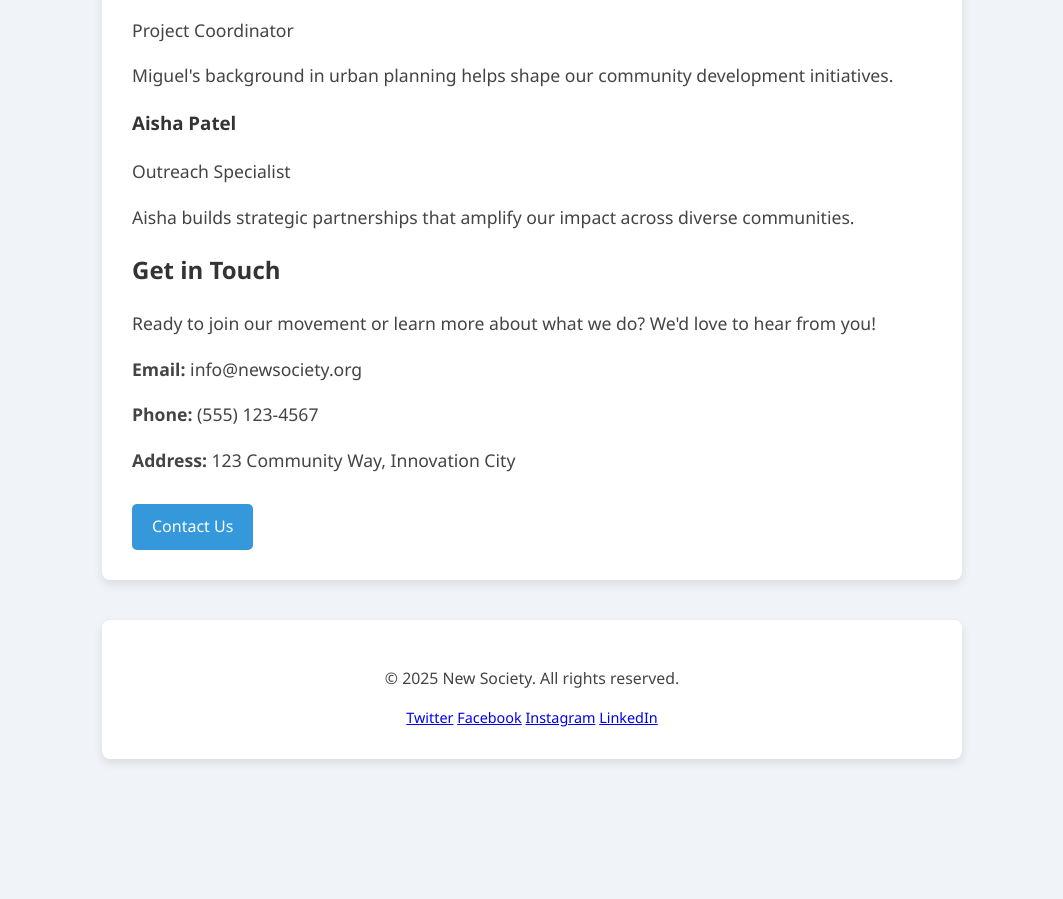
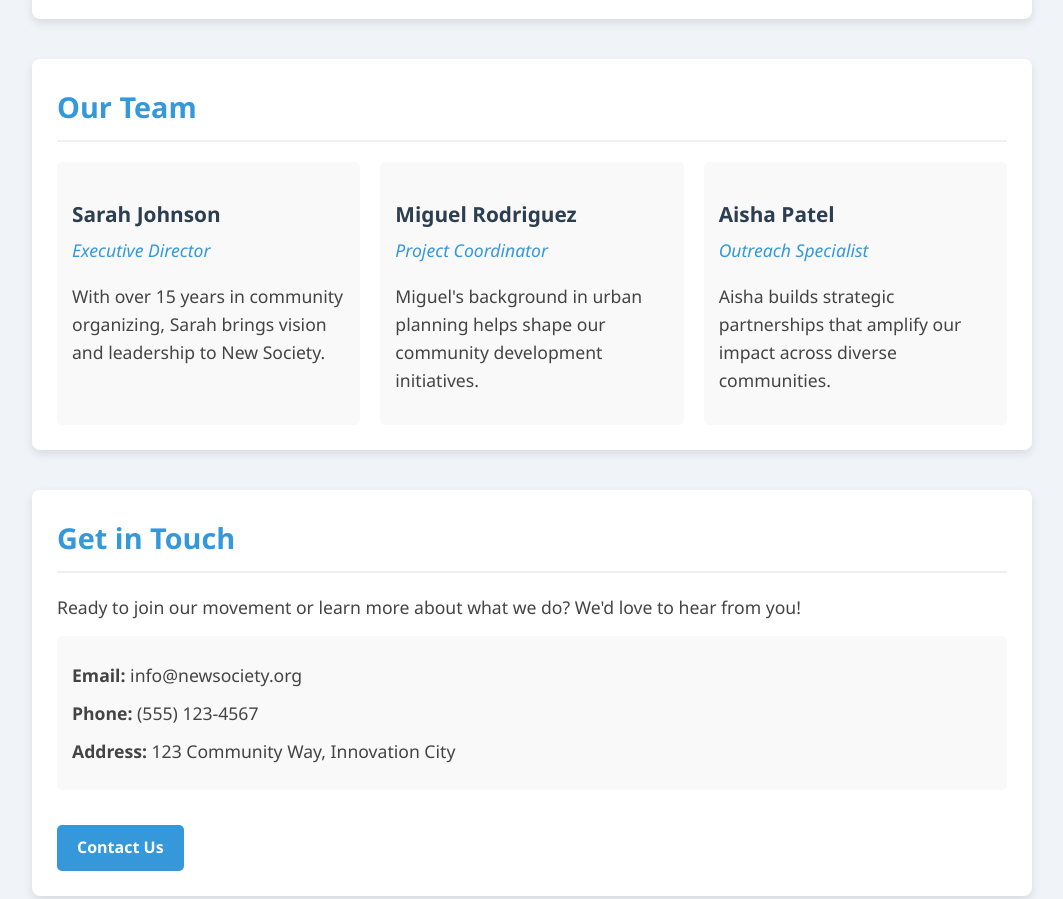
Before and after one commit to Boris-from-Berlin/new-society-test, a plain HTML site: page index.html in a window 1280 px wide. Shown: the part 1190-2089 px from the top of the page, without its empty margins (108-1171 px from the left). Before the commit the page ends 2009 px from the top, so only its background shows below. Drawn offline with Linux system fonts and the light colour scheme.

Commit message:
Update CSS for new content sections

```diff
--- a/styles.css
+++ b/styles.css
@@ -4,31 +4,64 @@ body {
     font-family: 'Segoe UI', Tahoma, Geneva, Verdana, sans-serif;
     line-height: 1.6;
     margin: 0;
-    padding: 20px;
+    padding: 0;
     background-color: #f0f4f8;
     color: #333;
 }
 
 .container {
-    max-width: 800px;
-    margin: 40px auto;
-    padding: 30px;
-    background-color: #fff;
-    border-radius: 8px;
-    box-shadow: 0 4px 10px rgba(0,0,0,0.1);
+    max-width: 1000px;
+    margin: 0 auto;
+    padding: 20px;
+}
+
+header {
+    text-align: center;
+    padding: 40px 0;
+    margin-bottom: 30px;
+    border-bottom: 1px solid #e0e0e0;
 }
 
 h1 {
     color: #2c3e50;
-    text-align: center;
-    margin-bottom: 25px;
-    font-size: 2.2em;
+    font-size: 2.5em;
+    margin-bottom: 10px;
+}
+
+h2 {
+    color: #3498db;
+    font-size: 1.8em;
+    margin-top: 0;
+    border-bottom: 2px solid #f0f0f0;
+    padding-bottom: 10px;
+    margin-bottom: 20px;
+}
+
+h3 {
+    color: #2c3e50;
+    font-size: 1.3em;
+    margin-bottom: 5px;
 }
 
 p {
     color: #444;
     font-size: 1.1em;
     margin-bottom: 15px;
+}
+
+.tagline {
+    font-style: italic;
+    color: #7f8c8d;
+    font-size: 1.2em;
+    margin-bottom: 0;
+}
+
+section {
+    margin-bottom: 40px;
+    background-color: #fff;
+    padding: 25px;
+    border-radius: 8px;
+    box-shadow: 0 4px 10px rgba(0,0,0,0.1);
 }
 
 .btn {
@@ -40,15 +73,93 @@ p {
     border-radius: 5px;
     text-decoration: none;
     transition: background 0.3s ease;
+    font-weight: bold;
 }
 
 .btn:hover {
     background: #2980b9;
 }
 
+/* Projects Section */
+.project {
+    margin-bottom: 20px;
+    padding-bottom: 20px;
+    border-bottom: 1px solid #f0f0f0;
+}
+
+.project:last-child {
+    border-bottom: none;
+}
+
+/* Team Section */
+.team-members {
+    display: flex;
+    flex-wrap: wrap;
+    gap: 20px;
+    justify-content: space-between;
+}
+
+.member {
+    flex: 1;
+    min-width: 250px;
+    padding: 15px;
+    background-color: #f9f9f9;
+    border-radius: 5px;
+}
+
+.role {
+    font-style: italic;
+    color: #3498db;
+    margin-top: 0;
+}
+
+/* Contact Section */
+.contact-info {
+    background-color: #f9f9f9;
+    padding: 15px;
+    border-radius: 5px;
+    margin-bottom: 20px;
+}
+
+.contact-info p {
+    margin: 10px 0;
+}
+
+/* Footer */
 footer {
+    background-color: #2c3e50;
+    color: #fff;
+    padding: 20px 0;
     text-align: center;
-    margin-top: 20px;
-    color: #7f8c8d;
-    font-size: 0.9em;
 }
+
+footer p {
+    color: #ecf0f1;
+    margin: 10px 0;
+}
+
+.social-links {
+    margin-top: 15px;
+}
+
+.social-links a {
+    color: #ecf0f1;
+    margin: 0 10px;
+    text-decoration: none;
+    transition: color 0.3s ease;
+}
+
+.social-links a:hover {
+    color: #3498db;
+}
+
+/* Responsive adjustments */
+@media (max-width: 768px) {
+    .team-members {
+        flex-direction: column;
+    }
+
+    .member {
+        margin-bottom: 20px;
+    }
+}
```
